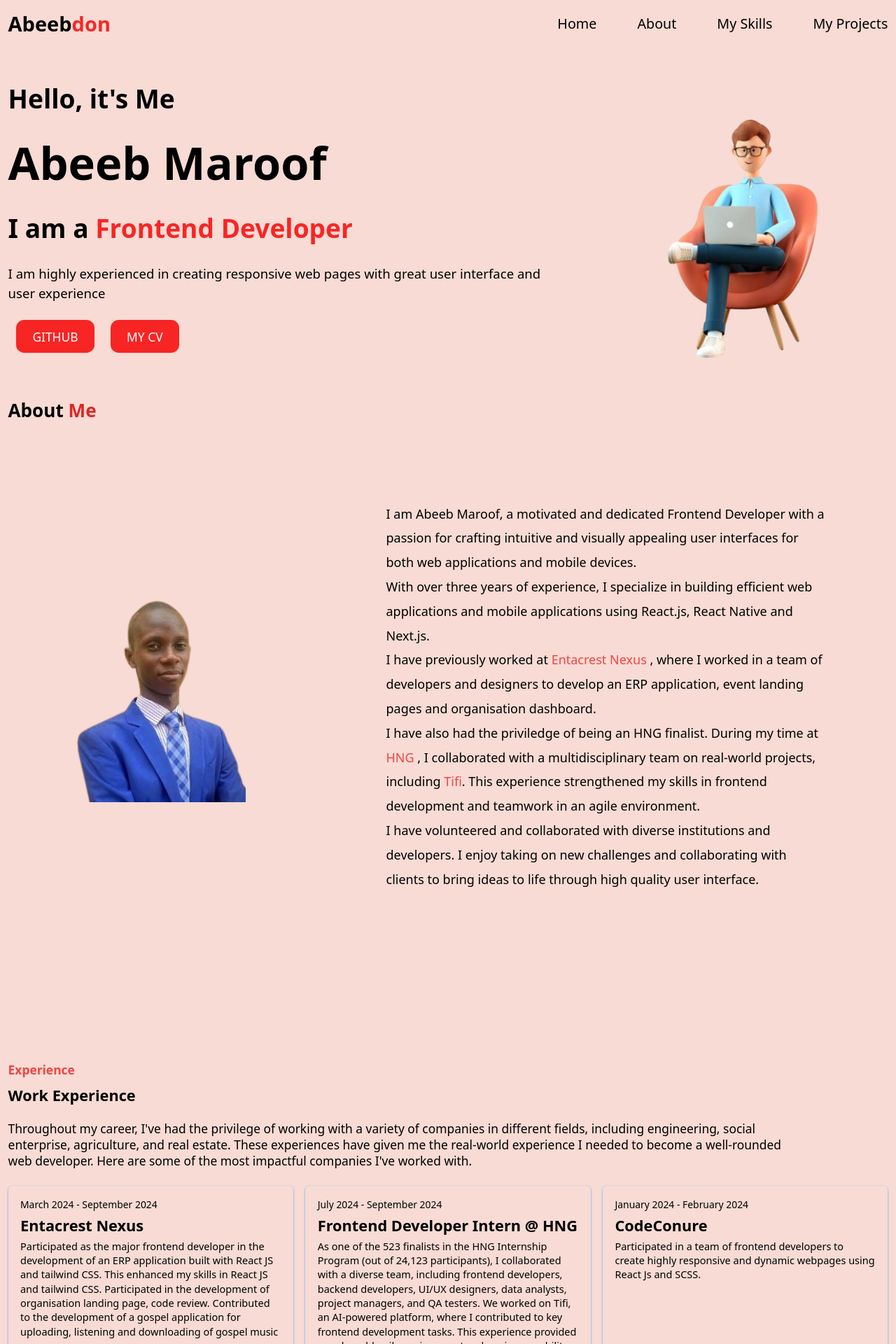
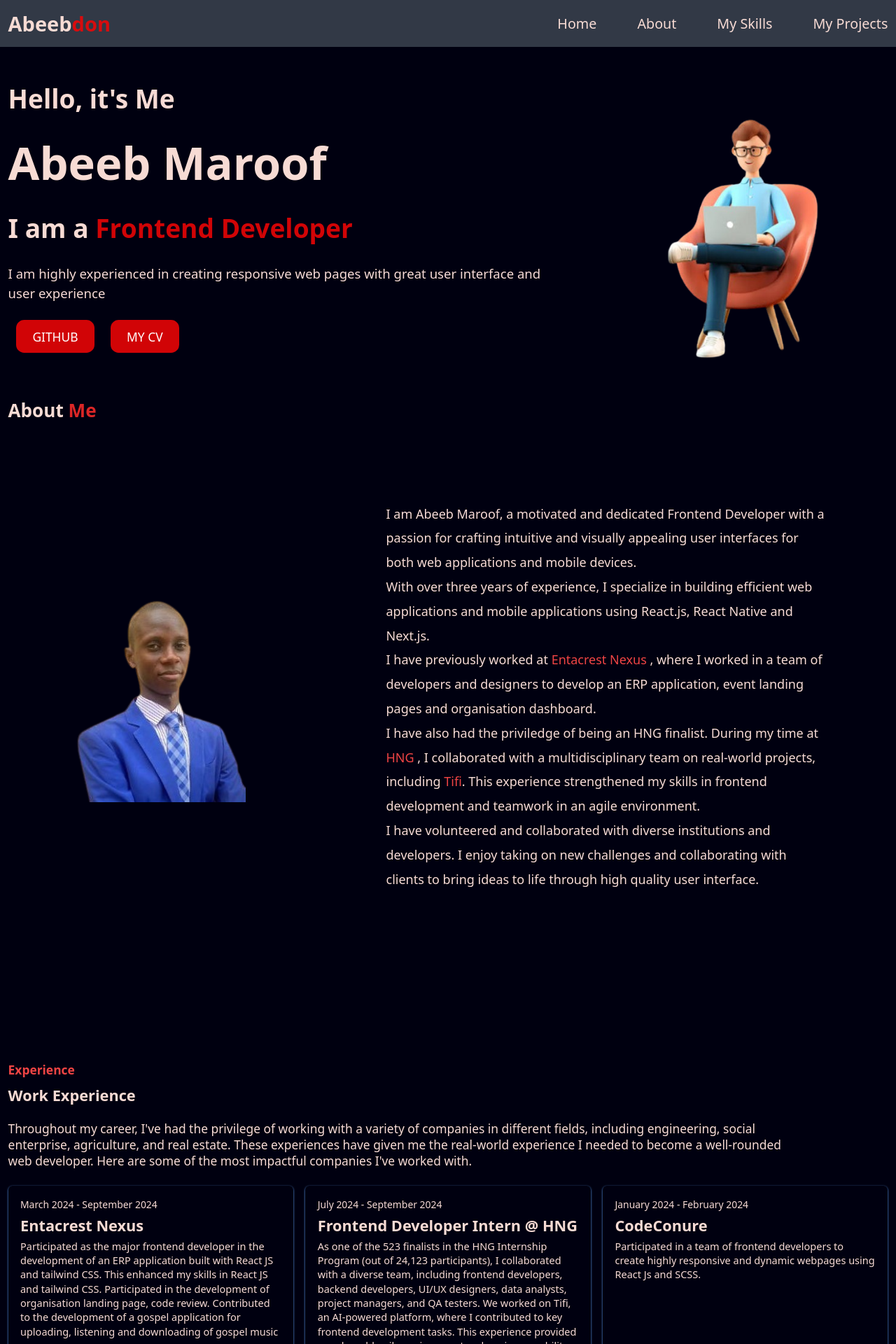
Before and after one commit to abeeebdon/my-portfolio, a React (Create React App) app: page / in a window 1280 px wide. Shown: the top 1920 px of the page at 70% size. Built offline with nearby package versions, Linux system fonts and the light colour scheme.

Commit message:
Back from NYSC

```diff
--- a/src/index.scss
+++ b/src/index.scss
@@ -8,7 +8,6 @@ $tc: #000010;
 $mc: rgba(247, 5, 5, 0.849);
 
 :root {
-  color-scheme: light dark;
   width: 100vw;
 }
 
@@ -31,9 +30,9 @@ html {
 }
 
 body {
-  background-color: light-dark($bg, #000010);
+  background-color: #000010;
 
-  color: light-dark ($tc, $bg);
+  color: $bg;
   scrollbar-width: none;
 }
 section {
@@ -44,9 +43,6 @@ section {
   padding-bottom: 8rem;
 }
 
-.text {
-  color: light-dark ($tc, $bg);
-}
 /* Header styling starts here
 for Header*/
 
@@ -59,7 +55,7 @@ for Header*/
   margin: 0 auto;
   padding: 1rem;
   z-index: 5;
-  background-color: light-dark($bg, #000010);
+  background-color: $sbg;
   .header-content {
     max-width: 1440px;
     margin: 0 auto;
@@ -75,7 +71,7 @@ for Header*/
 }
 #menu-icon {
   font-size: 3.6rem;
-  color: light-black(black, red);
+  color: red;
 }
 .navbar {
   display: flex;
@@ -301,7 +297,7 @@ span {
 .footer {
   width: 100%;
   flex-wrap: wrap;
-  background-color: light-dark($bg, #000010);
+  background-color: #000010;
 
   .footer-content {
     display: flex;
```
